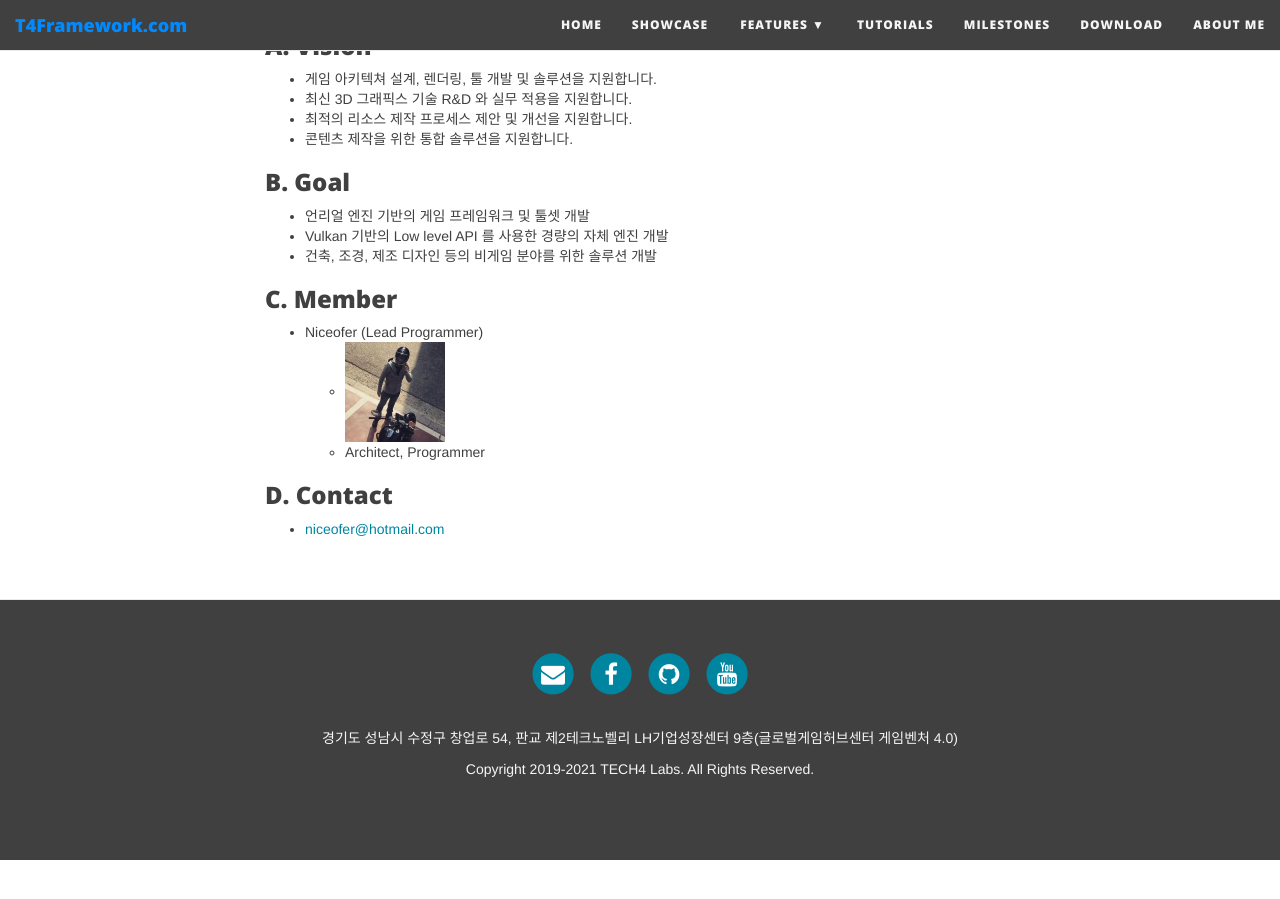
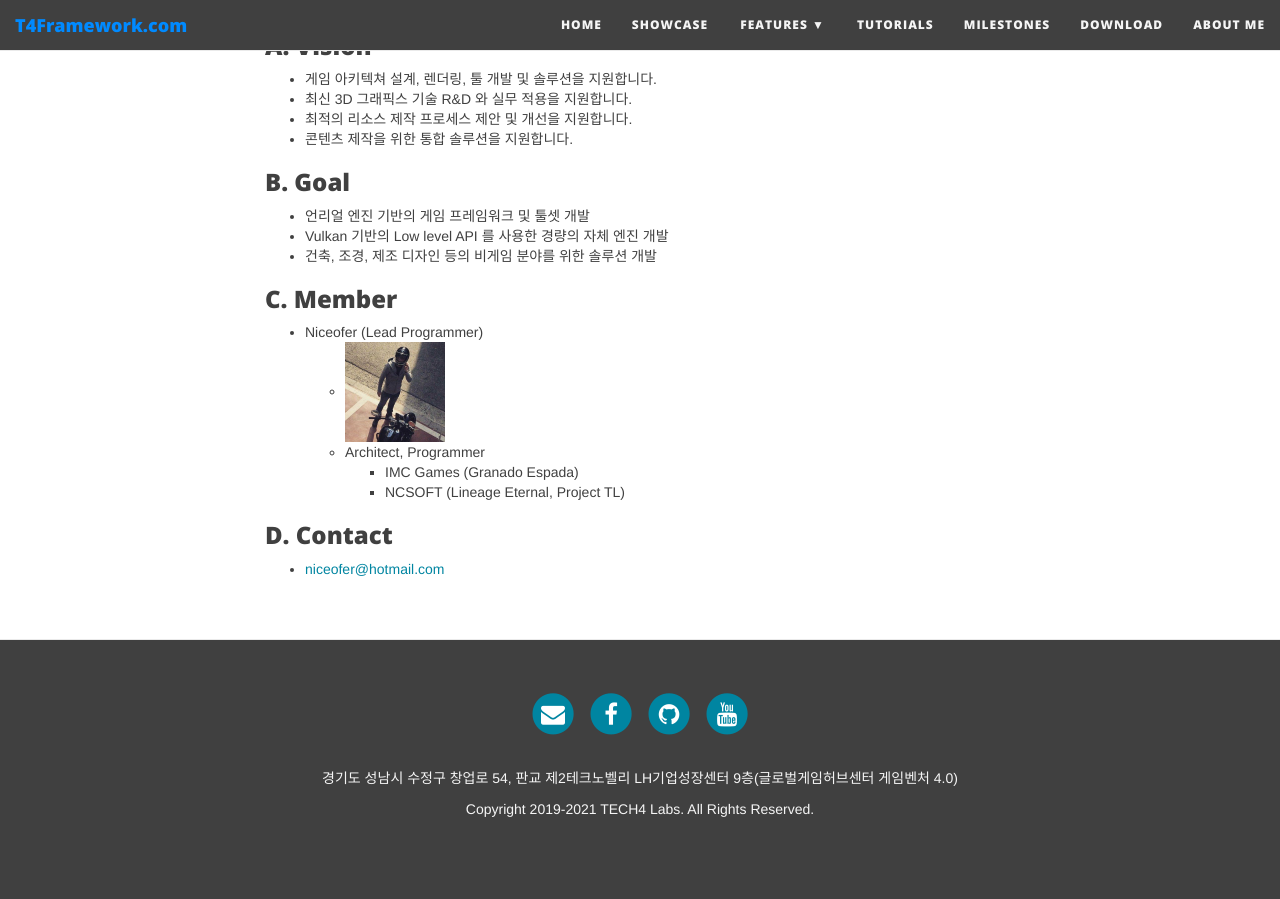
Before and after one commit to T4Framework/T4Framework_WebSite, a Jekyll site: the page built from docs/AboutMe.md, in a window 1280 px wide and 900 px high, scrolled down 572 px. Built offline with Jekyll 4.4.1, drawn with Linux system fonts in a browser that asks for light colours; nearby versions of some CDN libraries; before the commit the page ends 1432 px from its top, so only the background shows below that.

Commit message:
Update AboutMe.md

```diff
--- a/docs/AboutMe.md
+++ b/docs/AboutMe.md
@@ -23,6 +23,8 @@ use-site-title: false
 - Niceofer (Lead Programmer)
   - <img src="https://t4framework.com/img/Noh.png" width="100px" height="100px">
   - Architect, Programmer
+    - IMC Games (Granado Espada)
+    - NCSOFT (Lineage Eternal, Project TL)
 
 ### D. Contact
 
```
